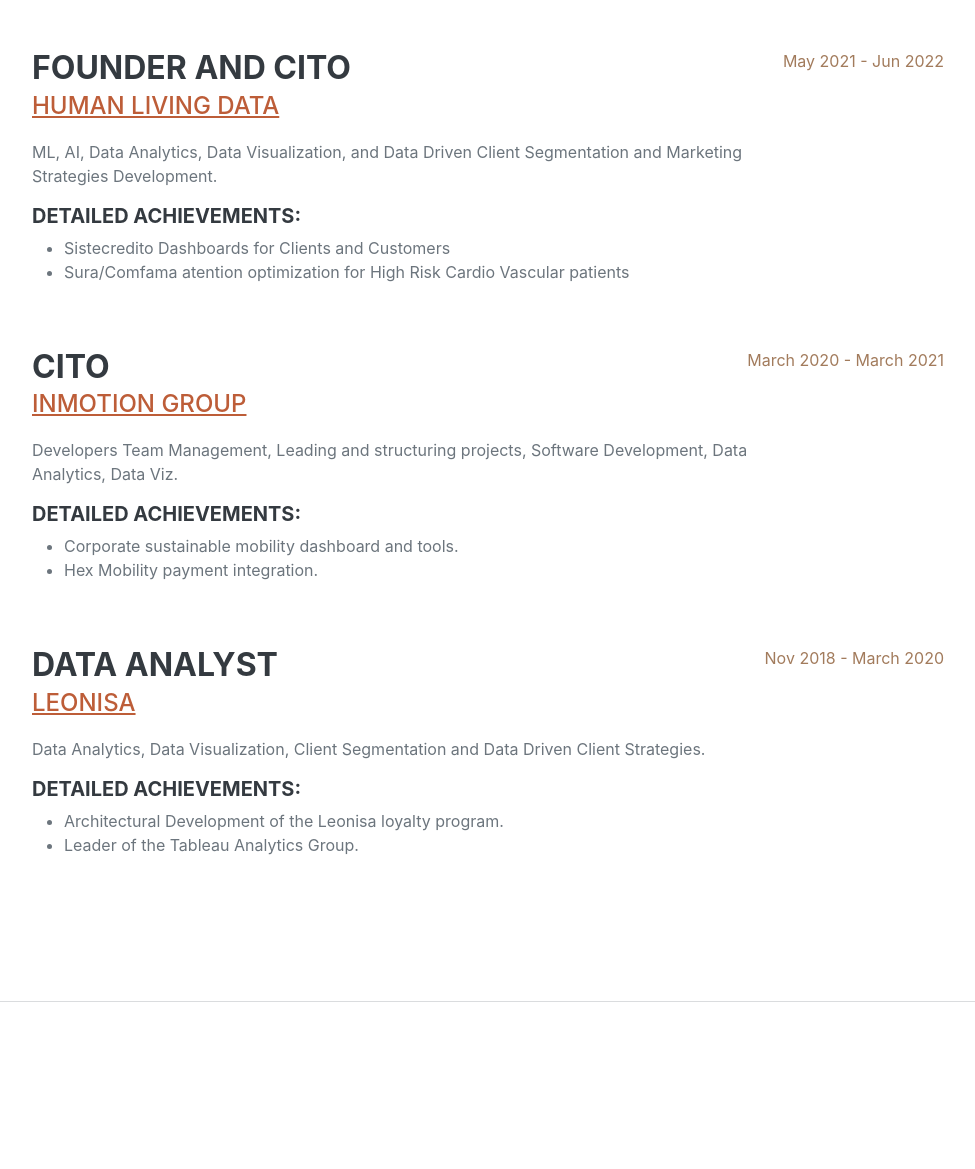
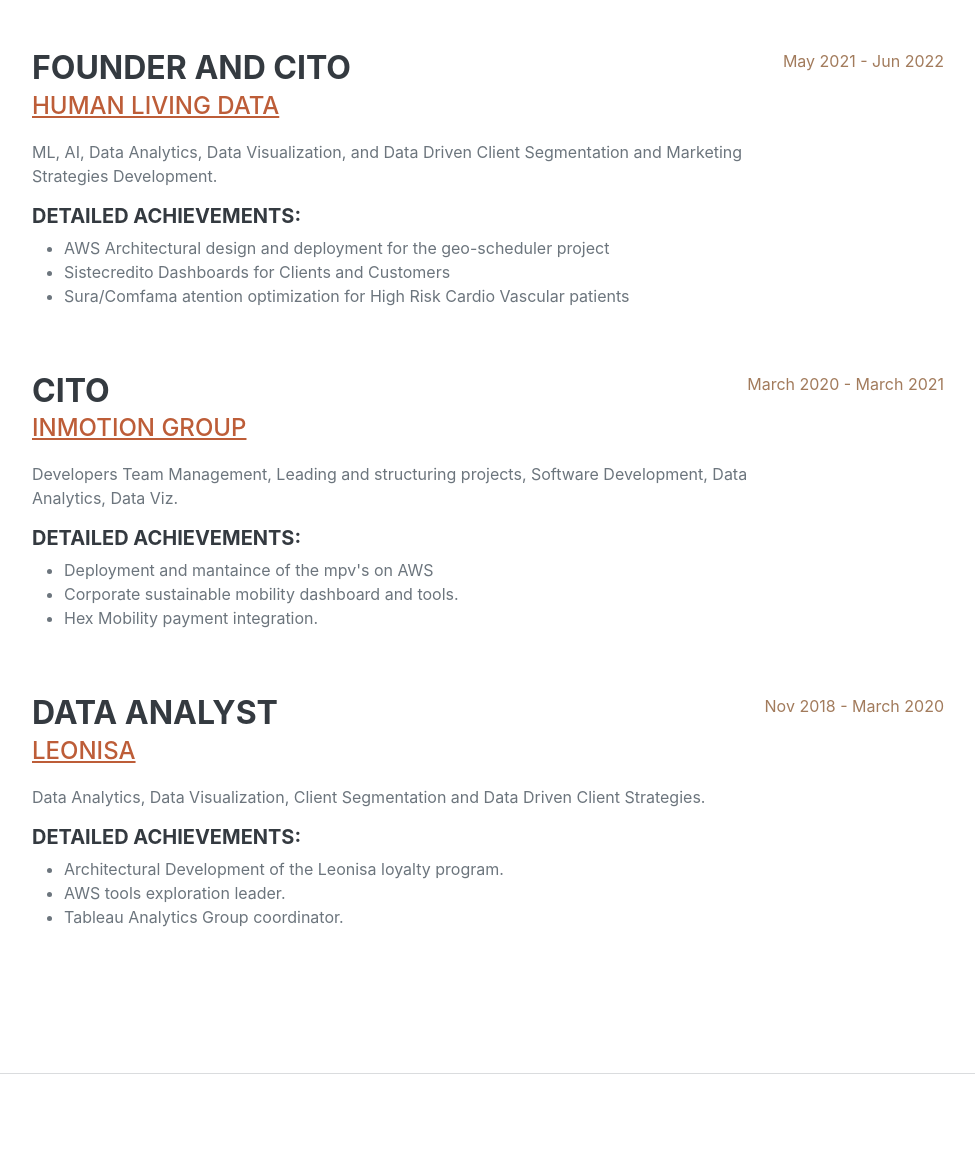
Before and after one commit to sergioandresmonsalvecastaneda/cv-sm, a Flask app: page / in a window 1280 px wide. Shown: the part 2016-3185 px from the top of the page, without its empty margins (288-1263 px from the left). Run offline with Flask 2, Linux system fonts and the light colour scheme; some libraries are stand-ins or nearby versions; some web fonts are replaced.

Commit message:
achievements

```diff
--- a/templates/index.html
+++ b/templates/index.html
@@ -125,6 +125,7 @@
                             <p>ML, AI, Data Analytics, Data Visualization, and Data Driven Client Segmentation and Marketing Strategies Development.</p>
                             <h5>Detailed achievements:</h5>
                             <ul>
+                                <li>AWS Architectural design and deployment for the geo-scheduler project</li>
                                 <li>Sistecredito Dashboards for Clients and Customers </li>
                                 <li>Sura/Comfama atention optimization for High Risk Cardio Vascular patients</li>
 
@@ -140,6 +141,7 @@
                             <p>Developers Team Management, Leading and structuring projects, Software Development, Data Analytics, Data Viz.</p>
                             <h5>Detailed achievements:</h5>
                             <ul>
+                                <li>Deployment and mantaince of the mpv's on AWS</li>
                                 <li>Corporate sustainable mobility dashboard and tools.</li>
                                 <li>Hex Mobility payment integration.</li>
                             </ul>
@@ -157,7 +159,8 @@
                             <h5>Detailed achievements:</h5>
                             <ul>
                                 <li>Architectural Development of the Leonisa loyalty program.</li>
-                                <li>Leader of the Tableau Analytics Group.</li>
+                                <li>AWS tools exploration leader.</li>
+                                <li>Tableau Analytics Group coordinator.</li>
                             </ul>
 
 
```
